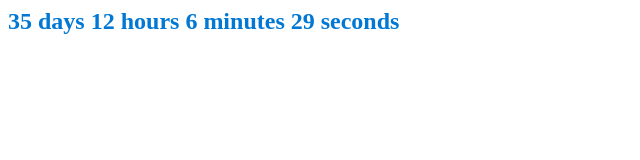
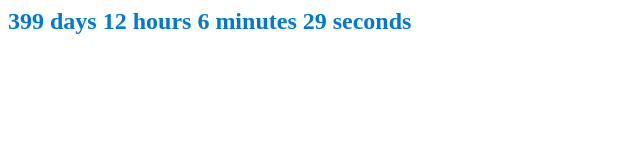
Before and after one commit to samermuhanna/samermuhanna.github.io, a plain HTML site: page index.html in a window 1280 px wide. Shown: the whole page, without its empty margins (0-640 px from the left). Drawn offline with Linux system fonts and the light colour scheme.

Commit message:
Update index.html

```diff
--- a/index.html
+++ b/index.html
@@ -10,7 +10,7 @@
     </style>
     <script>
         function updateTimer() {
-            const targetDate = new Date("8/20/2024 8:00 AM");
+            const targetDate = new Date("8/19/2025 8:00 AM");
             const now = new Date();
             const diff = targetDate - now;
 
```
